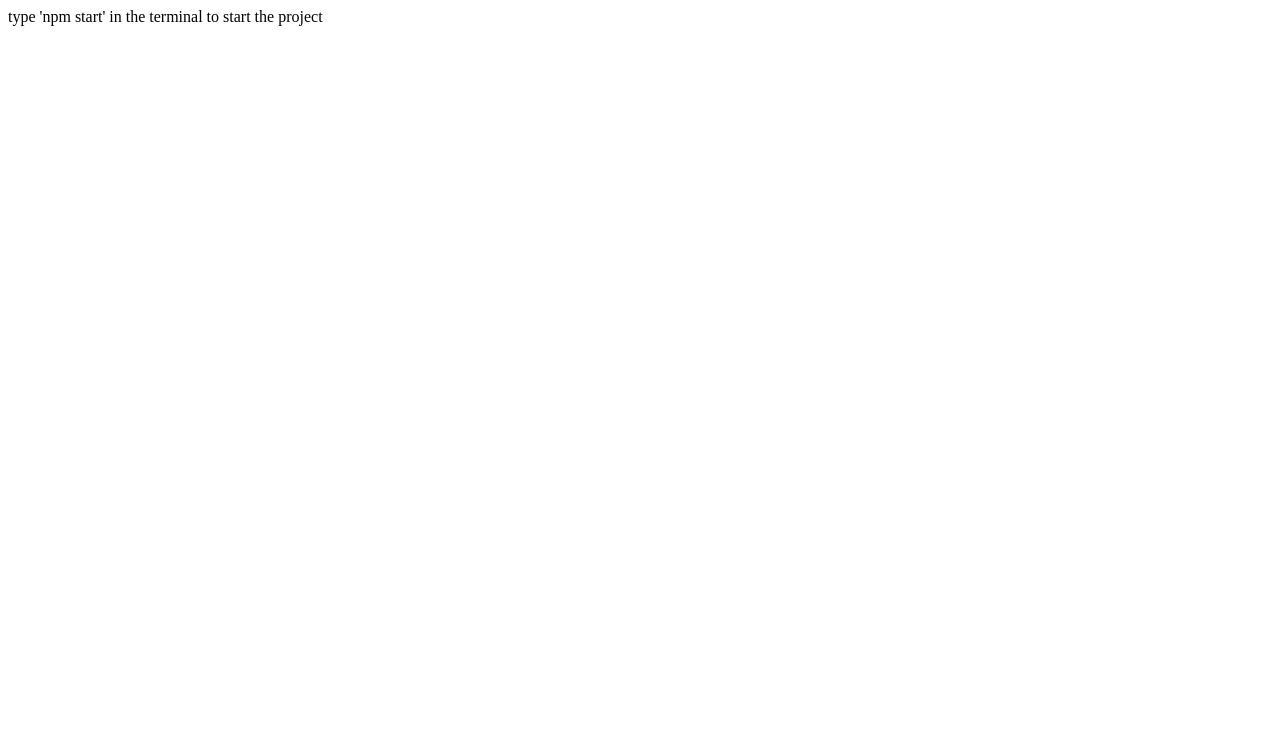
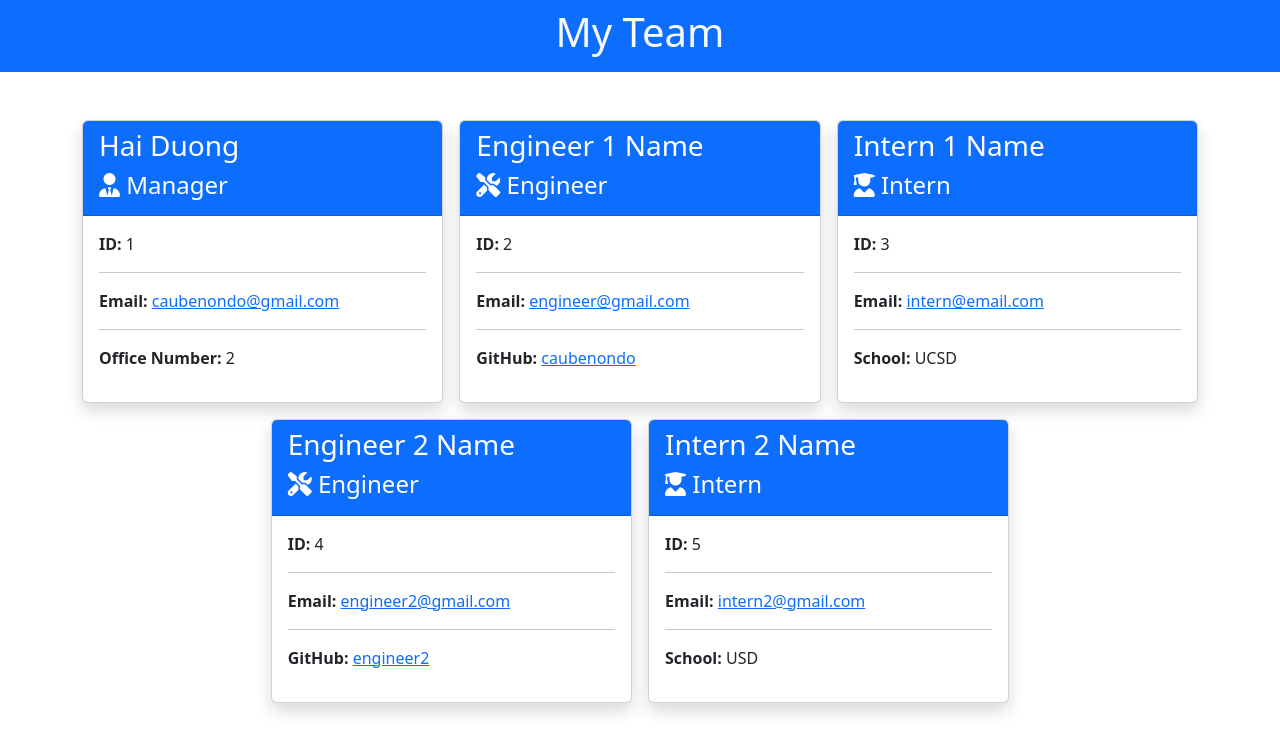
Before and after one commit to caubenondo/team-generator, a website: page dist/index.html in a window 1280 px wide. Drawn offline with nearby package versions, Linux system fonts and the light colour scheme.

Commit message:
final edit of the Readme.

```diff
--- a/dist/index.html
+++ b/dist/index.html
@@ -1 +1,120 @@
-<p>type 'npm start' in the terminal to start the project</p>
+
+        <!DOCTYPE html>
+        <html lang="en">
+        <head>
+            <meta charset="UTF-8" />
+            <meta name="viewport" content="width=device-width, initial-scale=1.0" />
+            <title>My HD Team</title>
+            <!-- CSS only -->
+            <link
+            href="https://cdn.jsdelivr.net/npm/bootstrap@5.2.0-beta1/dist/css/bootstrap.min.css"
+            rel="stylesheet"
+            integrity="sha384-0evHe/X+R7YkIZDRvuzKMRqM+OrBnVFBL6DOitfPri4tjfHxaWutUpFmBp4vmVor"
+            crossorigin="anonymous"
+            />
+            <!-- HDuong font awesomekit -->
+            <script src="https://kit.fontawesome.com/4b9b68d775.js" crossorigin="anonymous"></script>
+        </head>
+        <body>
+            <nav class="navbar navbar-expand-sm navbar-light text-light bg-primary mb-5">
+                <div class="container-fluid justify-content-center">
+                    <h1>My Team</h1>
+                </div>
+            </nav>
+            <div class="container-lg px-3">
+            <div class="row justify-content-center">
+    <div class='col-md-4 px-2'>
+    <div class="card px-0 mb-3 shadow">
+        <div class="card-header text-bg-primary">
+            <h3>Hai Duong</h3>
+            <h4><i class="fa-solid fa-user-tie"></i> Manager</h4>
+        </div>
+        <div class="card-body">
+            <p><strong>ID:</strong> 1</p>
+            <hr>
+            <p><strong>Email:</strong> <a href='mailto:caubenondo@gmail.com'>caubenondo@gmail.com</a></p>
+            <hr><p><strong>Office Number: </strong>2</p>
+
+
+        </div>
+    </div>
+    </div>
+
+    <div class='col-md-4 px-2'>
+    <div class="card px-0 mb-3 shadow">
+        <div class="card-header text-bg-primary">
+            <h3>Engineer 1 Name</h3>
+            <h4><i class="fa-solid fa-screwdriver-wrench"></i> Engineer</h4>
+        </div>
+        <div class="card-body">
+            <p><strong>ID:</strong> 2</p>
+            <hr>
+            <p><strong>Email:</strong> <a href='mailto:engineer@gmail.com'>engineer@gmail.com</a></p>
+
+
+            <hr><p><strong>GitHub:</strong> <a href="https://github.com/caubenondo">caubenondo</a></p>
+        </div>
+    </div>
+    </div>
+
+    <div class='col-md-4 px-2'>
+    <div class="card px-0 mb-3 shadow">
+        <div class="card-header text-bg-primary">
+            <h3>Intern 1 Name</h3>
+            <h4><i class="fa-solid fa-user-graduate"></i> Intern</h4>
+        </div>
+        <div class="card-body">
+            <p><strong>ID:</strong> 3</p>
+            <hr>
+            <p><strong>Email:</strong> <a href='mailto:intern@email.com'>intern@email.com</a></p>
+
+            <hr><p><strong>School:</strong> UCSD</p>
+
+        </div>
+    </div>
+    </div>
+
+    <div class='col-md-4 px-2'>
+    <div class="card px-0 mb-3 shadow">
+        <div class="card-header text-bg-primary">
+            <h3>Engineer 2 Name</h3>
+            <h4><i class="fa-solid fa-screwdriver-wrench"></i> Engineer</h4>
+        </div>
+        <div class="card-body">
+            <p><strong>ID:</strong> 4</p>
+            <hr>
+            <p><strong>Email:</strong> <a href='mailto:engineer2@gmail.com'>engineer2@gmail.com</a></p>
+
+
+            <hr><p><strong>GitHub:</strong> <a href="https://github.com/engineer2">engineer2</a></p>
+        </div>
+    </div>
+    </div>
+
+    <div class='col-md-4 px-2'>
+    <div class="card px-0 mb-3 shadow">
+        <div class="card-header text-bg-primary">
+            <h3>Intern 2 Name</h3>
+            <h4><i class="fa-solid fa-user-graduate"></i> Intern</h4>
+        </div>
+        <div class="card-body">
+            <p><strong>ID:</strong> 5</p>
+            <hr>
+            <p><strong>Email:</strong> <a href='mailto:intern2@gmail.com'>intern2@gmail.com</a></p>
+
+            <hr><p><strong>School:</strong> USD</p>
+
+        </div>
+    </div>
+    </div>
+
+        </div>
+        </div>
+        <!-- JavaScript Bundle with Popper -->
+        <script
+        src="https://cdn.jsdelivr.net/npm/bootstrap@5.2.0-beta1/dist/js/bootstrap.bundle.min.js"
+        integrity="sha384-pprn3073KE6tl6bjs2QrFaJGz5/SUsLqktiwsUTF55Jfv3qYSDhgCecCxMW52nD2"
+        crossorigin="anonymous"
+        ></script>
+    </body>
+    </html>
```
Also changed, not shown: README.md, src/TerminalInput.png (added).
